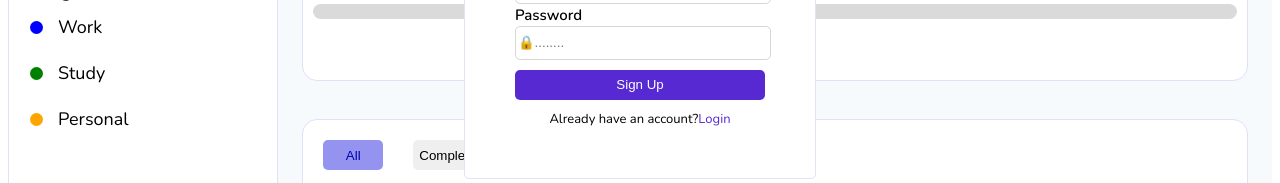
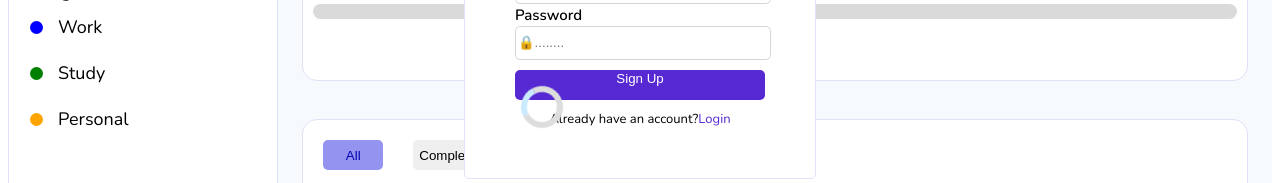
Before and after one commit to TejaBattula/To-Do-List, a React (Vite) app: page / in a window 1280 px wide. Both pictures are taken after a click on the icon 1222 px from the left and 49 px from the top of the page. Shown: the part 295-478 px from the top of the page. Built offline with nearby package versions, Linux system fonts and the light colour scheme; a web font is replaced by a local one.

Commit message:
spinner added

```diff
--- a/src/pages/login.css
+++ b/src/pages/login.css
@@ -78,3 +78,20 @@
     font-size: 13px;
     margin-top: 10px;
 }
+.spinner {
+    width: 30px;
+    height: 30px;
+    border: 6px solid #ddd;
+    border-top: 6px solid #caeaff;
+    border-radius: 50%;
+    animation: spin 1s linear infinite;
+}
+
+@keyframes spin {
+    from {
+        transform: rotate(0deg);
+    }
+    to {
+        transform: rotate(360deg);
+    }
+}
--- a/src/pages/login.jsx
+++ b/src/pages/login.jsx
@@ -6,6 +6,7 @@ const Login = ({displayLogin,createAccount,sendEmail}) => {
   const [password,setpassword]=useState("")
   const [loginStatus,setLoginStatus]=useState("")
   const [signupStatus,setSignupStatus]=useState("false")
+  const [loading,setLoading]=useState(false)
   const undoLogin = ()=>{
     displayLogin()
   }
@@ -13,7 +14,7 @@ const Login = ({displayLogin,createAccount,sendEmail}) => {
     e.preventDefault()
 
     console.log({email : email,password : password});
-
+    setLoading(true)
     const response=await fetch("https://to-do-list-52u2.onrender.com/login",{
       method : 'POST',
       headers:{'content-Type':'application/json'},
@@ -34,7 +35,7 @@ const Login = ({displayLogin,createAccount,sendEmail}) => {
       setLoginStatus("false")
 
     }
-
+    setLogin(false)
   }
   const handleSignupData=async (e)=>{
     e.preventDefault()
@@ -95,7 +96,7 @@ const Login = ({displayLogin,createAccount,sendEmail}) => {
                     </div>
                     {loginStatus=="false"?<p style={{color:"red",fontSize:"12px"}}>Please enter valid password or email</p>:""}
 
-                    <button>Login</button>
+                    <button>Login<div class="spinner"></div></button>
                   </form>
                   <p className='sign-up-switch'>Don't have an account?<span onClick={()=>{setLogin(!islogin)}} style={{color:"rgb(86, 41, 211)",cursor:"pointer"}}>Sign up</span></p>
                   <i onClick={undoLogin} class="fa-regular fa-circle-xmark"></i>
@@ -117,7 +118,7 @@ const Login = ({displayLogin,createAccount,sendEmail}) => {
                 <label htmlFor="password">Password</label>
                 <input onChange={(e)=>{setpassword(e.target.value)}} type="password" name="password" placeholder='🔒........' required />
               </div>
-              <button>Sign Up</button>
+              <button>Sign Up<div class="spinner"></div></button>
             </form>
             <p className='sign-up-switch'>Already have an account?<span onClick={()=>{setLogin(!islogin)}} style={{color:"rgb(86, 41, 211)",cursor:"pointer"}}>Login</span></p>
             <i onClick={undoLogin} class="fa-regular fa-circle-xmark"></i>
```
